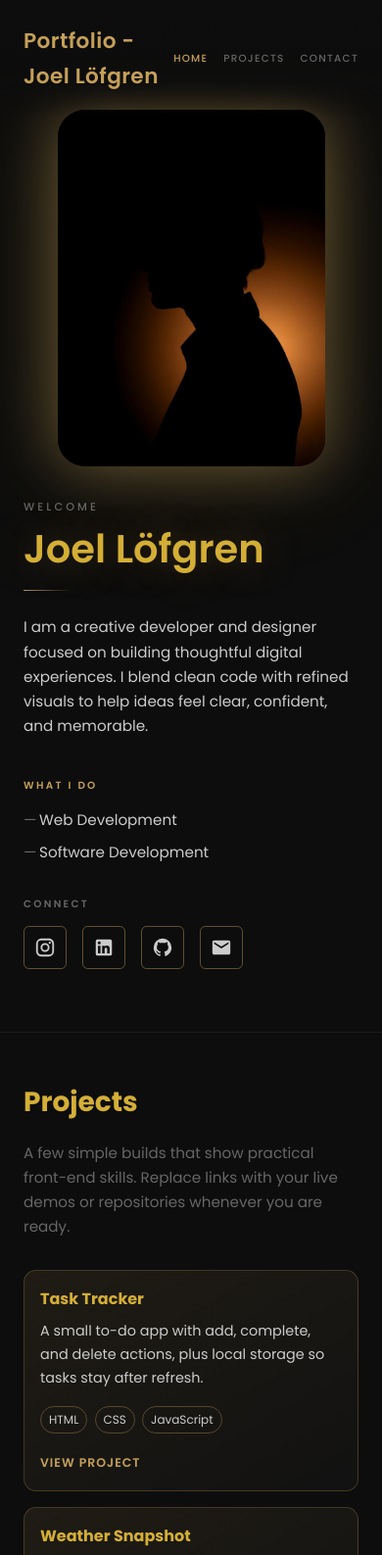
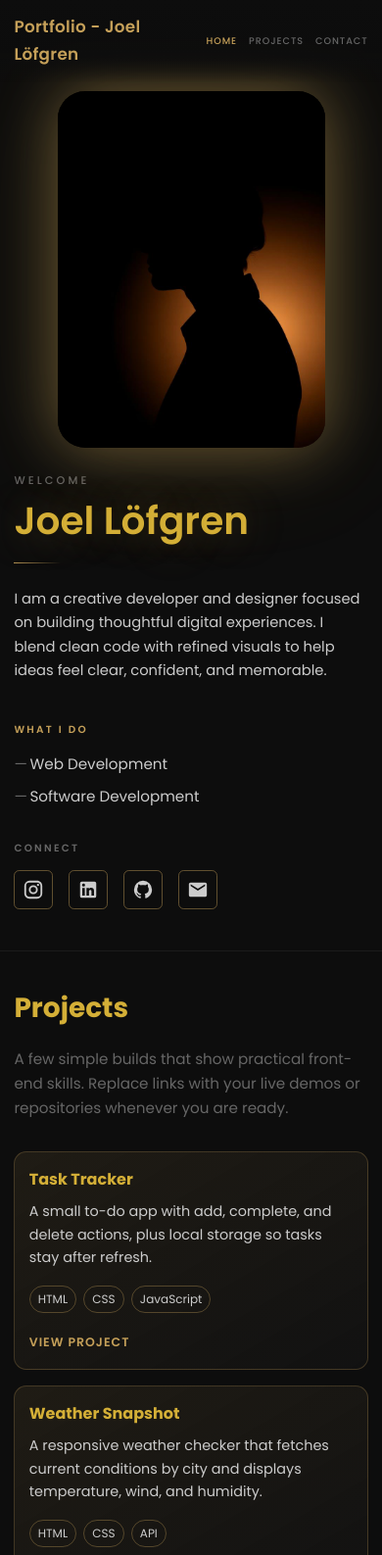
Before and after one commit to JoelLofgrenn/joellofgrenn.github.io, a plain HTML site: page index.html in a window 390 px wide. Shown: the top 1587 px of the page at 98% size. Drawn offline with Linux system fonts and the light colour scheme.

Commit message:
Update styles.css

```diff
--- a/styles.css
+++ b/styles.css
@@ -10,6 +10,7 @@
   --font-serif: "Poppins", system-ui, -apple-system, sans-serif;
   --font-sans: "Poppins", system-ui, -apple-system, sans-serif;
   --header-h: 5rem;
+  --container-max: 1200px;
   --glow-text: 0 0 40px rgba(197, 160, 89, 0.35), 0 0 80px rgba(197, 160, 89, 0.12);
   --glow-frame: 0 0 60px rgba(197, 160, 89, 0.45), 0 0 120px rgba(212, 175, 55, 0.15);
 }
@@ -33,6 +34,7 @@ body {
   font-size: 1rem;
   line-height: 1.65;
   -webkit-font-smoothing: antialiased;
+  overflow-x: hidden;
 }
 
 a {
@@ -56,7 +58,7 @@ img {
   display: flex;
   align-items: center;
   justify-content: space-between;
-  padding: 1.5rem clamp(1.5rem, 5vw, 4rem);
+  padding: 1.1rem clamp(1rem, 4vw, 3rem);
   background: linear-gradient(to bottom, var(--bg) 0%, rgba(13, 13, 13, 0.92) 70%, transparent 100%);
 }
 
@@ -98,12 +100,12 @@ main {
 
 .hero {
   display: grid;
-  grid-template-columns: minmax(0, 1.05fr) minmax(0, 0.95fr);
+  grid-template-columns: minmax(0, 1.1fr) minmax(0, 0.9fr);
   gap: clamp(2rem, 6vw, 4.5rem);
   align-items: center;
   min-height: calc(100vh - var(--header-h));
-  padding: clamp(2rem, 5vw, 4rem) clamp(1.5rem, 5vw, 4rem) clamp(4rem, 8vw, 6rem);
-  max-width: 1200px;
+  padding: clamp(2rem, 5vw, 4rem) clamp(1rem, 4vw, 3rem) clamp(3rem, 7vw, 5rem);
+  max-width: var(--container-max);
   margin: 0 auto;
 }
 
@@ -241,10 +243,14 @@ main {
 
 /* Secondary sections */
 .panel {
-  max-width: 720px;
+  max-width: var(--container-max);
   margin: 0 auto;
-  padding: 3rem clamp(1.5rem, 5vw, 4rem) 5rem;
+  padding: 3rem clamp(1rem, 4vw, 3rem) 5rem;
   border-top: 1px solid rgba(255, 255, 255, 0.06);
+}
+
+.panel__text {
+  max-width: 50rem;
 }
 
 .panel__title {
@@ -263,7 +269,7 @@ main {
 .projects-grid {
   margin-top: 2rem;
   display: grid;
-  grid-template-columns: repeat(auto-fit, minmax(220px, 1fr));
+  grid-template-columns: repeat(auto-fit, minmax(240px, 1fr));
   gap: 1rem;
 }
 
@@ -410,9 +416,14 @@ main {
 
 /* —— Responsive —— */
 @media (max-width: 900px) {
+  :root {
+    --header-h: 4.6rem;
+  }
+
   .hero {
     grid-template-columns: 1fr;
     min-height: auto;
+    gap: 1.5rem;
   }
 
   .hero__visual {
@@ -428,13 +439,64 @@ main {
   }
 }
 
+@media (max-width: 640px) {
+  .site-header {
+    padding: 0.9rem 0.9rem;
+  }
+
+  .logo {
+    font-size: 1.05rem;
+  }
+
+  .hero {
+    padding: 1.2rem 0.9rem 2.6rem;
+  }
+
+  .panel {
+    padding: 2.2rem 0.9rem 3.2rem;
+  }
+
+  .hero__name {
+    font-size: clamp(2rem, 10vw, 2.5rem);
+  }
+
+  .hero__bio {
+    font-size: 0.92rem;
+  }
+
+  .project-card {
+    padding: 0.9rem;
+  }
+}
+
 @media (max-width: 480px) {
   .nav {
-    gap: 1rem;
+    gap: 0.75rem;
   }
 
   .nav__link {
-    font-size: 0.65rem;
-    letter-spacing: 0.12em;
+    font-size: 0.6rem;
+    letter-spacing: 0.1em;
+  }
+
+  .social {
+    width: 2.5rem;
+    height: 2.5rem;
+  }
+
+  .contact-form__submit {
+    width: 100%;
+    justify-self: stretch;
+    text-align: center;
   }
 }
+
+@media (min-width: 1400px) {
+  :root {
+    --container-max: 1320px;
+  }
+
+  .hero__frame {
+    width: min(100%, 420px);
+  }
+}
```
